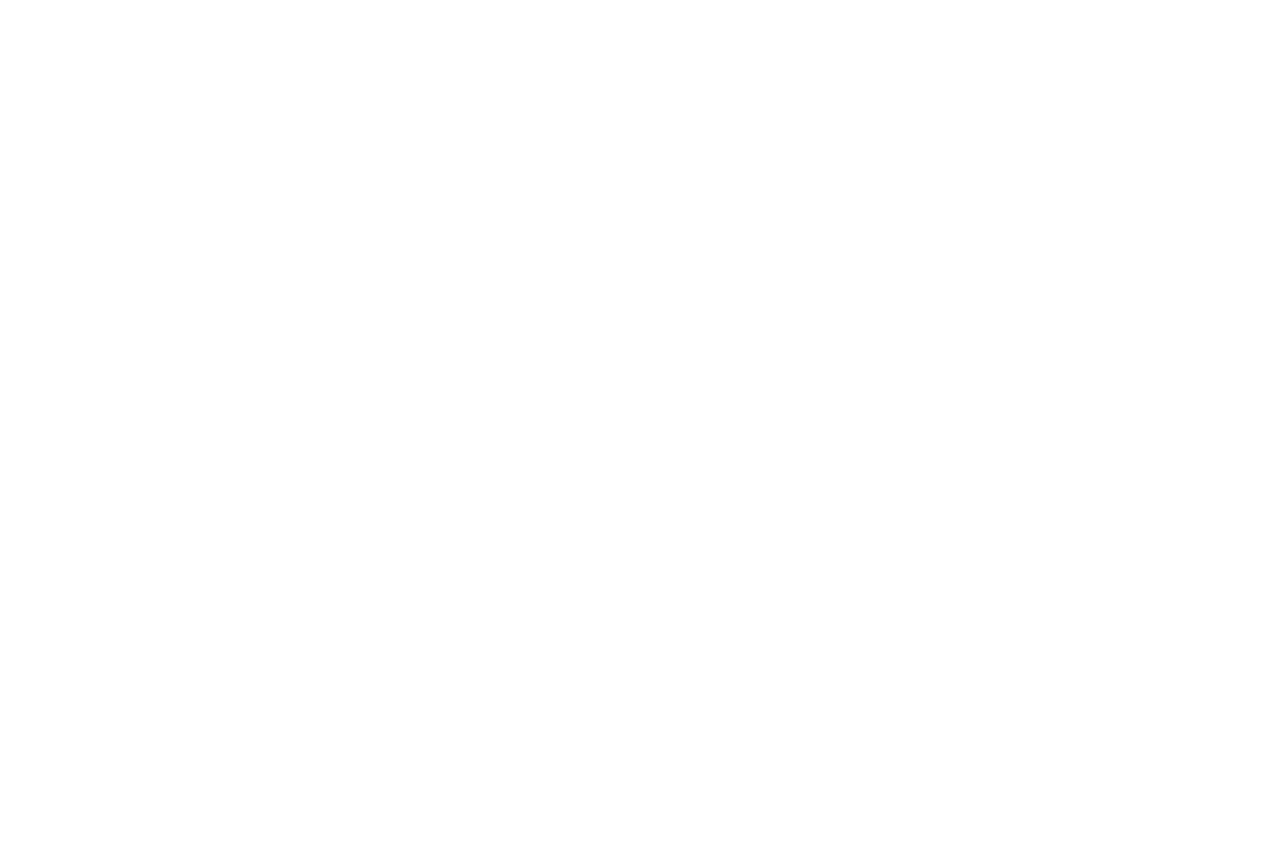
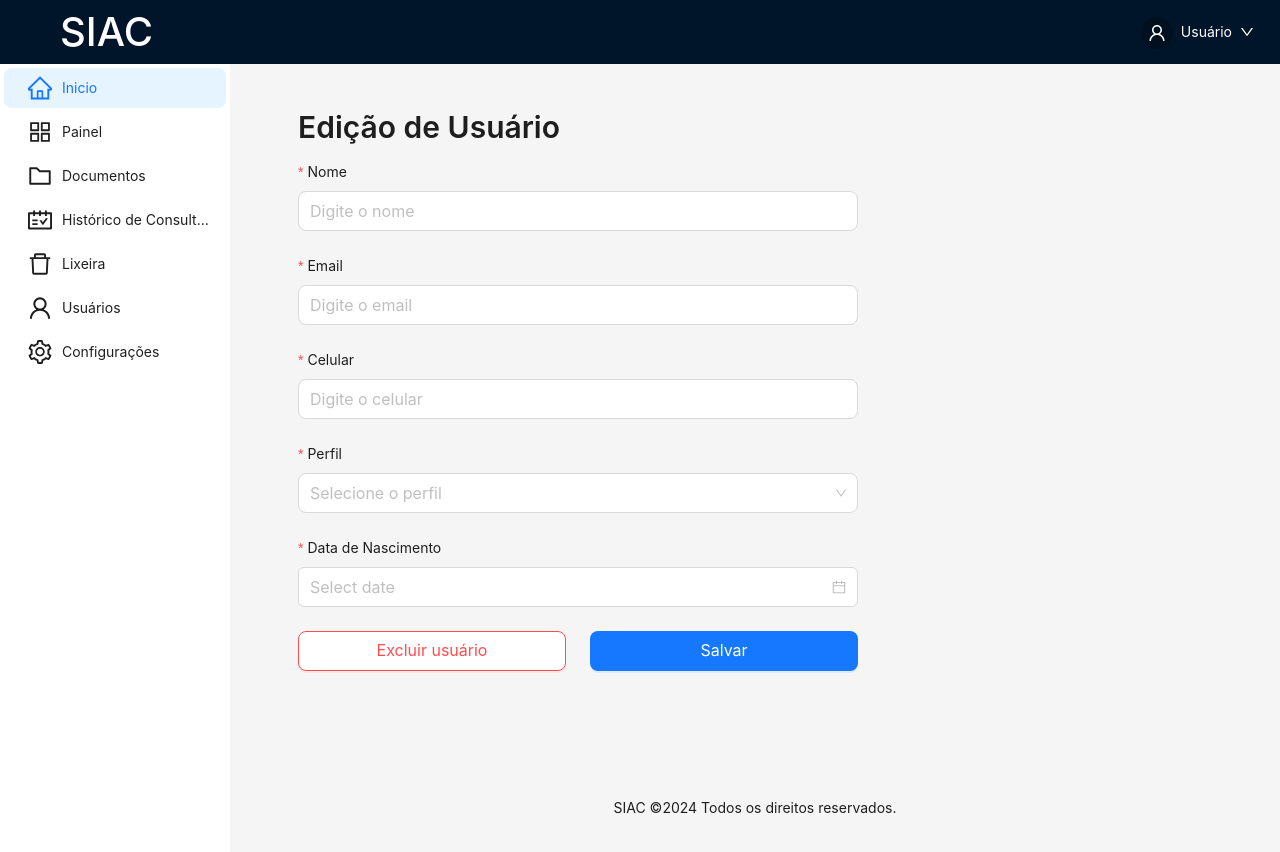
Before and after one commit to edugmenes/siac-react, a React (Create React App) app in the folder frontend/: page /users/1 in a window 1280 px wide. Before the commit this address had no page. Shown: the top 852 px of the page. Before the commit the page ends 800 px from the top, so only its background shows below. Built offline with nearby package versions, Linux system fonts and the light colour scheme; sample sign-in values are in the browser's storage.

Commit message:
feat(edit-user-page): create front

```diff
--- a/frontend/src/App.jsx
+++ b/frontend/src/App.jsx
@@ -11,6 +11,7 @@ import Bin from "./pages/Help.jsx";
 import Appointment from "./pages/Appointment/Appointment.jsx";
 import AppointmentScheduling from "./pages/Appointment/AppointmentScheduling.jsx";
 import UsersList from "./pages/Users/usersList.jsx";
+import EditUserPage from "./pages/Users/editUser.jsx";
 
 // Componente ProtectedRoute - Verifica se o usuário está autenticado:
 const ProtectedRoute = ({ element: Element, ...rest }) => {
@@ -45,6 +46,7 @@ const App = () => (
           element={<ProtectedRoute element={AppointmentScheduling} />}
         />
         <Route path="bin" element={<ProtectedRoute element={Bin} />} />
+        <Route path="users/:userId" element={<ProtectedRoute element={EditUserPage} />} />
         <Route path="users" element={<ProtectedRoute element={UsersList} />} />
         <Route
           path="settings"
--- /dev/null
+++ b/frontend/src/pages/Users/editUser.jsx
@@ -0,0 +1,158 @@
+import React from "react";
+import {
+  Form,
+  Input,
+  Button,
+  Select,
+  DatePicker,
+  Row,
+  Col,
+  Typography,
+} from "antd";
+import { useParams } from "react-router-dom";
+
+const { Option } = Select;
+
+const EditUserPage = () => {
+  const [form] = Form.useForm();
+  const { userId } = useParams(); // Captura o ID da URL
+
+  console.log(userId);
+
+  const handleFinish = (values) => {
+    const formattedValues = {
+      ...values,
+      dataNascimento: values.dataNascimento
+        ? values.dataNascimento.format("YYYY-MM-DD")
+        : null,
+    };
+    console.log("Dados do formulário:", formattedValues);
+  };
+
+  return (
+    <div style={{ maxWidth: "600px", padding: "20px" }}>
+      <Typography.Title level={2}>Edição de Usuário</Typography.Title>
+      <Form form={form} layout="vertical" onFinish={handleFinish}>
+        <Row gutter={24}>
+          <Col span={24}>
+            <Form.Item
+              label="Nome"
+              name="nome"
+              rules={[
+                {
+                  required: true,
+                  message: "Por favor, insira um nome",
+                },
+              ]}
+            >
+              <Input placeholder="Digite o nome" size="large" />
+            </Form.Item>
+          </Col>
+        </Row>
+
+        <Row gutter={24}>
+          <Col span={24}>
+            <Form.Item
+              label="Email"
+              name="email"
+              rules={[
+                {
+                  required: true,
+                  type: "email",
+                  message: "Por favor, insira um email válido!",
+                },
+              ]}
+            >
+              <Input placeholder="Digite o email" size="large" />
+            </Form.Item>
+          </Col>
+        </Row>
+
+        <Row gutter={24}>
+          <Col span={24}>
+            <Form.Item
+              label="Celular"
+              name="celular"
+              rules={[
+                {
+                  required: true,
+                  message: "Por favor, insira o número de celular!",
+                },
+              ]}
+            >
+              <Input placeholder="Digite o celular" size="large" />
+            </Form.Item>
+          </Col>
+        </Row>
+
+        <Row gutter={24}>
+          <Col span={24}>
+            <Form.Item
+              label="Perfil"
+              name="perfil"
+              rules={[
+                {
+                  required: true,
+                  message: "Por favor, selecione o perfil!",
+                },
+              ]}
+            >
+              <Select
+                placeholder="Selecione o perfil"
+                size="large"
+                options={[
+                  { value: "2|paciente", label: "Paciente" },
+                  { value: "4|professor", label: "Professor" },
+                  { value: "3|recepcionista", label: "Recepcionista" },
+                  { value: "1|administrador", label: "Administrador" },
+                  { value: "5|psicologo", label: "Psicólogo" },
+                ]}
+              />
+            </Form.Item>
+          </Col>
+        </Row>
+
+        <Row gutter={24}>
+          <Col span={24}>
+            <Form.Item
+              label="Data de Nascimento"
+              name="data_nascimento"
+              rules={[
+                {
+                  required: true,
+                  message: "Por favor, insira a data de nascimento!",
+                },
+              ]}
+            >
+              <DatePicker
+                format="DD/MM/YYYY"
+                size="large"
+                style={{ width: "100%" }}
+              />
+            </Form.Item>
+          </Col>
+        </Row>
+
+        <Row gutter={24} justify="space-between">
+          <Col span={12}>
+            <Button danger size="large" style={{ width: "100%" }}>
+              Excluir usuário
+            </Button>
+          </Col>
+          <Col span={12}>
+            <Button
+              type="primary"
+              htmlType="submit"
+              size="large"
+              style={{ width: "100%" }}
+            >
+              Salvar
+            </Button>
+          </Col>
+        </Row>
+      </Form>
+    </div>
+  );
+};
+
+export default EditUserPage;
--- a/frontend/src/pages/Users/usersList.jsx
+++ b/frontend/src/pages/Users/usersList.jsx
@@ -1,19 +1,11 @@
-import {
-  EditOutlined,
-  SaveOutlined,
-  CloseOutlined,
-  PlusOutlined,
-} from "@ant-design/icons";
-import { Button, Input, Row, Space, Table, Typography } from "antd";
+import { EditOutlined, PlusOutlined } from "@ant-design/icons";
+import { Button, Row, Space, Table, Typography } from "antd";
 import React, { useEffect, useState } from "react";
 import { useNavigate } from "react-router-dom";
 import { getUsers } from "../../api/userAuthentication";
-
 const UsersList = () => {
   const [isLoading, setIsLoading] = useState(false);
   const [users, setUsers] = useState([]);
-  const [editingKey, setEditingKey] = useState(null); // ID da linha em edição
-  const [editedValues, setEditedValues] = useState({}); // Valores editados da linha
 
   const navigate = useNavigate();
 
@@ -21,30 +13,8 @@ const UsersList = () => {
     navigate("/users/new");
   };
 
-  // Função para iniciar o modo de edição
   const handleEdit = (record) => {
-    setEditingKey(record.id); // Define qual linha está sendo editada
-    setEditedValues(record); // Inicializa com os valores da linha atual
-  };
-
-  // Função para salvar as edições
-  const handleSave = (id) => {
-    const updatedUsers = users.map((user) =>
-      user.id === id ? { ...user, ...editedValues } : user
-    );
-    setUsers(updatedUsers);
-    setEditingKey(null); // Encerra o modo de edição
-  };
-
-  // Função para cancelar as edições
-  const handleCancel = () => {
-    setEditingKey(null); // Sai do modo de edição sem salvar
-    setEditedValues({}); // Limpa os valores editados
-  };
-
-  // Função para capturar as mudanças nos inputs
-  const handleInputChange = (key, value) => {
-    setEditedValues((prev) => ({ ...prev, [key]: value }));
+    navigate(`/users/${record.idUser}`)
   };
 
   useEffect(() => {
@@ -68,83 +38,32 @@ const UsersList = () => {
       title: "Nome",
       dataIndex: "nome",
       key: "nome",
-      render: (_, record) =>
-        editingKey === record.id ? (
-          <Input
-            value={editedValues.nome}
-            onChange={(e) => handleInputChange("nome", e.target.value)}
-          />
-        ) : (
-          record.nome
-        ),
     },
     {
       title: "E-Mail",
       dataIndex: "email",
       key: "email",
-      render: (_, record) =>
-        editingKey === record.id ? (
-          <Input
-            value={editedValues.email}
-            onChange={(e) => handleInputChange("email", e.target.value)}
-          />
-        ) : (
-          record.email
-        ),
     },
     {
       title: "Celular",
       dataIndex: "celular",
       key: "celular",
-      render: (_, record) =>
-        editingKey === record.id ? (
-          <Input
-            value={editedValues.celular}
-            onChange={(e) => handleInputChange("celular", e.target.value)}
-          />
-        ) : (
-          record.celular
-        ),
     },
     {
       title: "Perfil",
       dataIndex: "perfil",
       key: "perfil",
-      render: (_, record) =>
-        editingKey === record.id ? (
-          <Input
-            value={editedValues.perfil}
-            onChange={(e) => handleInputChange("perfil", e.target.value)}
-          />
-        ) : (
-          record.perfil
-        ),
     },
     {
       title: "Ações",
       key: "actions",
-      render: (_, record) =>
-        editingKey === record.id ? (
-          <Space size="middle">
-            <Button
-              onClick={() => handleSave(record.id)}
-              type="link"
-              icon={<SaveOutlined />}
-            />
-            <Button
-              onClick={handleCancel}
-              type="link"
-              icon={<CloseOutlined />}
-              style={{ color: "red" }}
-            />
-          </Space>
-        ) : (
-          <Button
-            onClick={() => handleEdit(record)}
-            type="link"
-            icon={<EditOutlined />}
-          />
-        ),
+      render: (text, record) => (
+        <Space size="middle">
+          <Button onClick={() => handleEdit(record)} type="link">
+            <EditOutlined />
+          </Button>
+        </Space>
+      ),
     },
   ];
 
@@ -155,19 +74,13 @@ const UsersList = () => {
         align="middle"
         style={{ marginBottom: "40px" }}
       >
-        <Typography.Title level={2}>Usuários</Typography.Title>
+        <Typography.Title level={2}>Consultas</Typography.Title>
         <Button type="link" size="large" onClick={handleCreate}>
           <PlusOutlined /> Criar usuário
         </Button>
       </Row>
       <Row>
-        <Table
-          columns={columns}
-          dataSource={users}
-          loading={isLoading}
-          rowKey="id"
-          style={{ width: "100%" }}
-        />
+        <Table columns={columns} dataSource={users} style={{ width: "100%" }} />
       </Row>
     </>
   );
```
